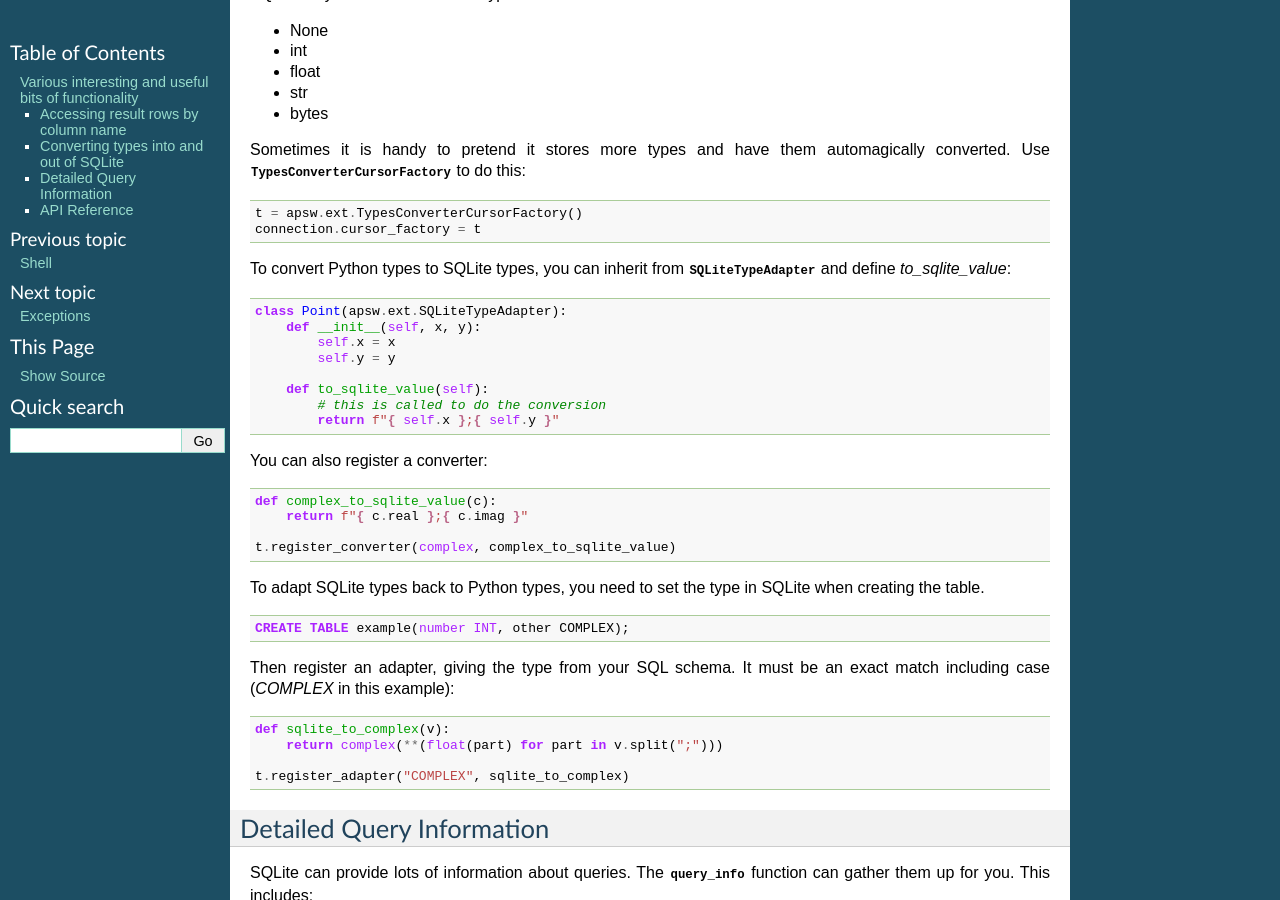
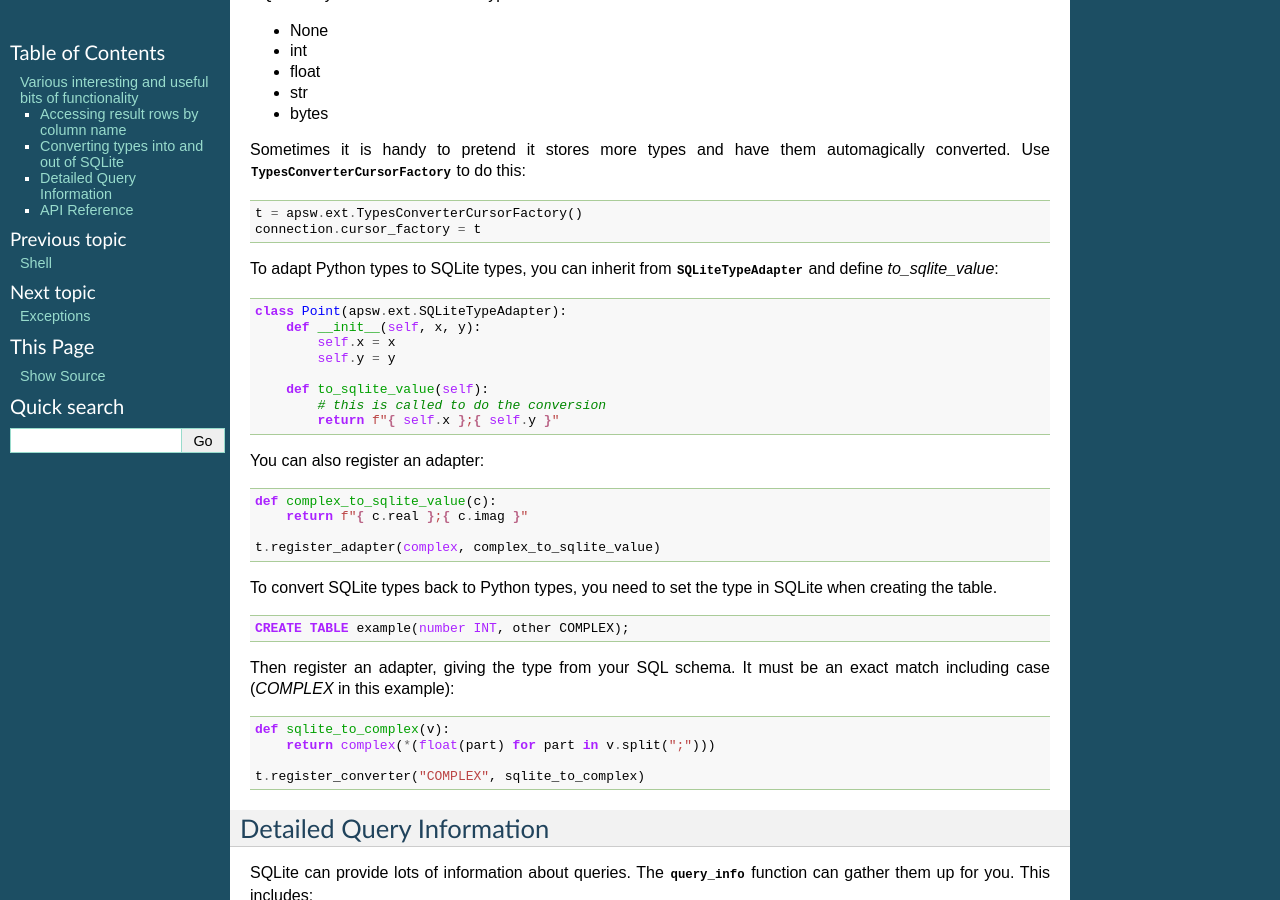
Before and after one commit to rogerbinns/apsw, a Sphinx documentation site: the page built from doc/ext.rst, in a window 1280 px wide and 900 px high, scrolled down 699 px. Built offline with Sphinx 7.4.7, drawn with Linux system fonts in a browser that asks for light colours; pages that are not in the unit, such as notebooks, are missing from menus; the version number is read from the project's files by our own code.

Commit message:
More tweaking of ext

```diff
--- a/doc/ext.rst
+++ b/doc/ext.rst
@@ -66,14 +66,14 @@
             # this is called to do the conversion
             return f"{ self.x };{ self.y }"
 
-You can also register a converter::
+You can also register an adapter::
 
     def complex_to_sqlite_value(c):
         return f"{ c.real };{ c.imag }"
 
-    t.register_converter(complex, complex_to_sqlite_value)
+    t.register_adapter(complex, complex_to_sqlite_value)
 
-To adapt SQLite types back to Python types, you need to set the type
+To convert SQLite types back to Python types, you need to set the type
 in SQLite when creating the table.
 
 .. code-block:: SQL
```
Also changed, not shown: other parts of doc/ext.rst (+3 -3 lines), 2 other files.
